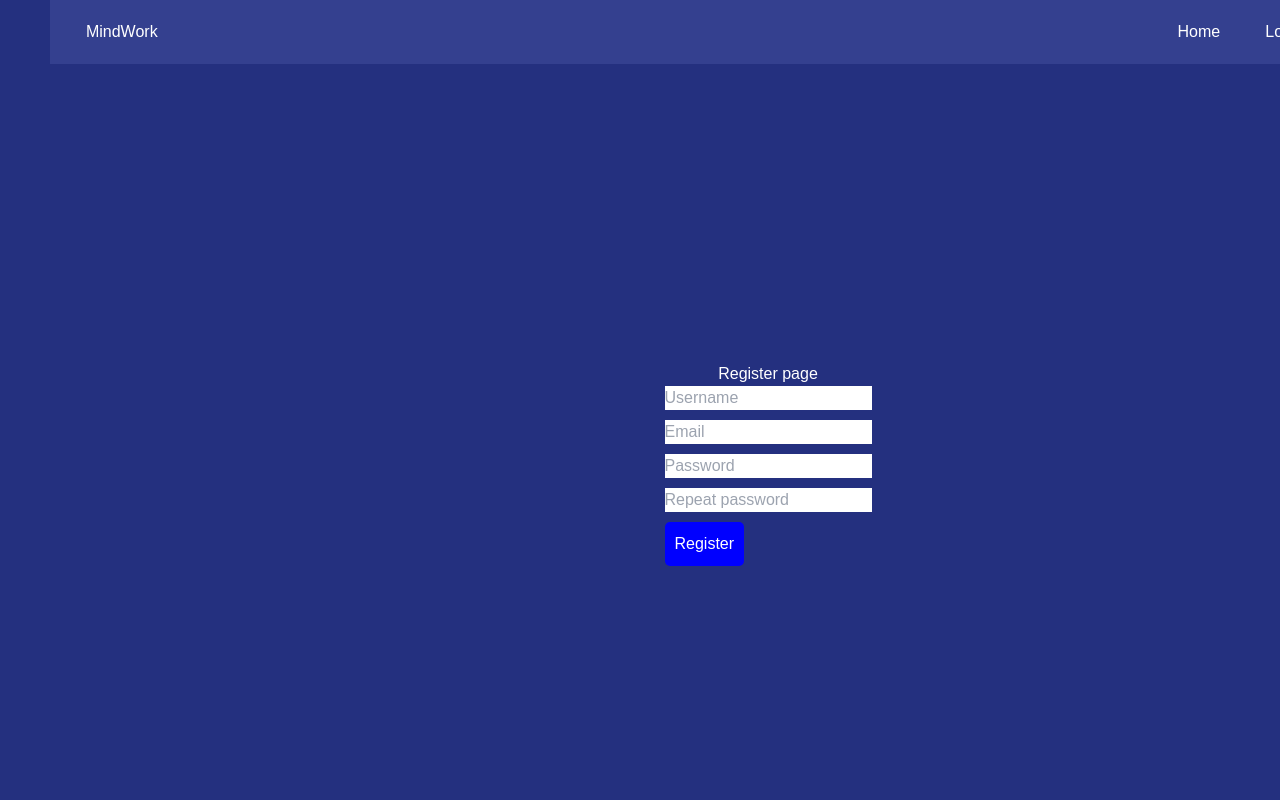
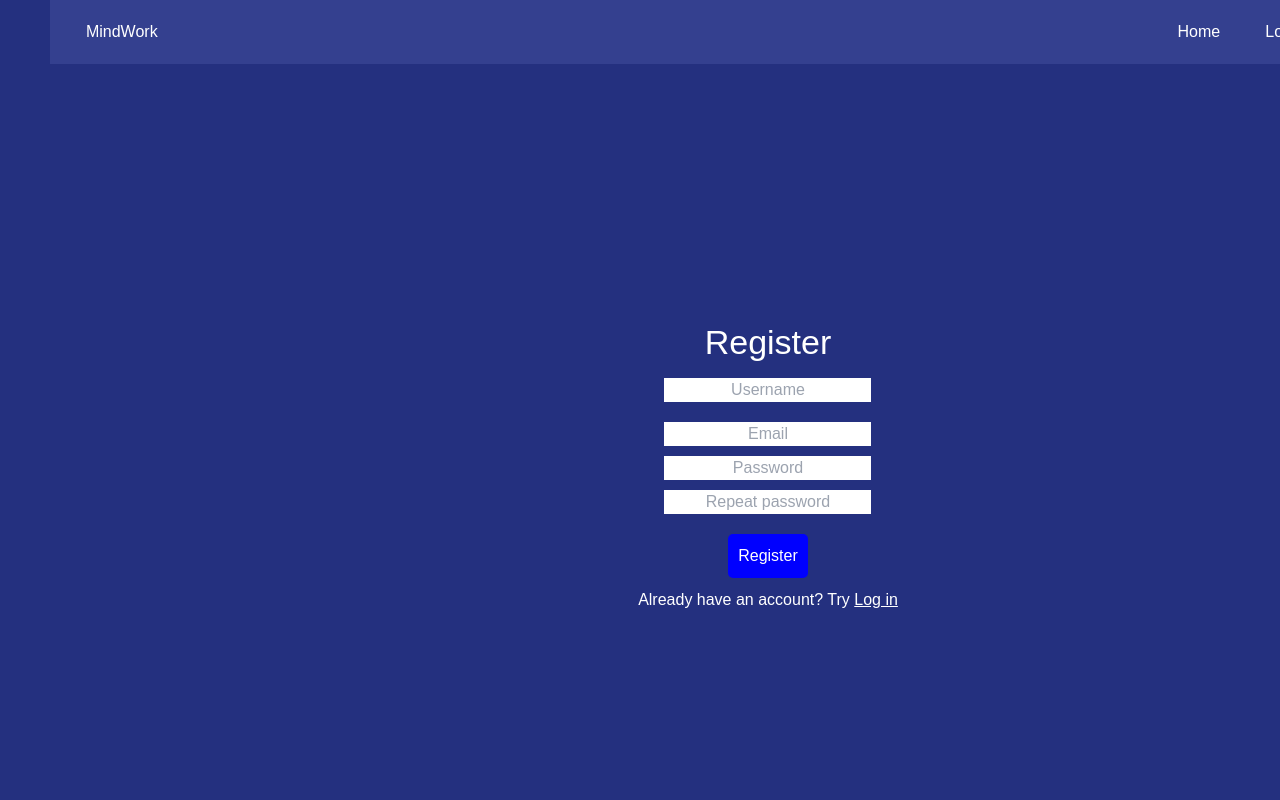
Before and after one commit to BartlomiejSzkodny/nextlearningapp, a Next.js app: page /register in a window 1280 px wide. Shown: the top 800 px of the page. Built offline with nearby package versions, Linux system fonts and the light colour scheme.

Commit message:
Register page added

```diff
--- a/app/register/page.tsx
+++ b/app/register/page.tsx
@@ -1,34 +1,34 @@
 export default function Register() {
     return (
         <div style={{ display: "flex", justifyContent: "center", alignItems: "center", height: "100vh" }}>
-            <form action="">
-                <h1 style={{ textAlign: "center" }}>Register page</h1>
+            <form action="" style={{ textAlign: "center" }}>
+                <h1 style={{ fontSize: "34px", marginBottom: 10 }}>Register</h1>
                 <input
                     type="text"
                     placeholder="Username"
                     name="Username"
-                    style={{ marginBottom: "10px" }}
+                    style={{ marginBottom: "10px", textAlignLast: "center" }}
                 />
                 <br />
                 <input
                     type="email"
                     placeholder="Email"
                     name="Email"
-                    style={{ marginBottom: "10px" }}
+                    style={{marginTop: "10px", textAlignLast: "center" }}
                 />
                 <br />
                 <input
                     type="password"
                     placeholder="Password"
                     name="Password"
-                    style={{ marginBottom: "10px" }}
+                    style={{ marginTop: "10px" , textAlignLast: "center" }}
                 />
                 <br />
                 <input
                     type="password"
                     placeholder="Repeat password"
                     name="Repeat password"
-                    style={{ marginBottom: "10px" }}
+                    style={{ marginTop: "10px", textAlignLast: "center" }}
                 />
                 <br />
                 <button
@@ -39,10 +39,17 @@ export default function Register() {
                         borderRadius: "5px",
                         border: "none",
                         cursor: "pointer",
+                        marginTop: "20px",
                     }}
                 >
                     Register
                 </button>
+                <p style={{ marginTop: "10px" }}>
+                    Already have an account? Try{" "}
+                    <a href="/login" style={{ textDecoration: "underline" }}>
+                        Log in
+                    </a>
+                </p>
             </form>
         </div>
     );
```
